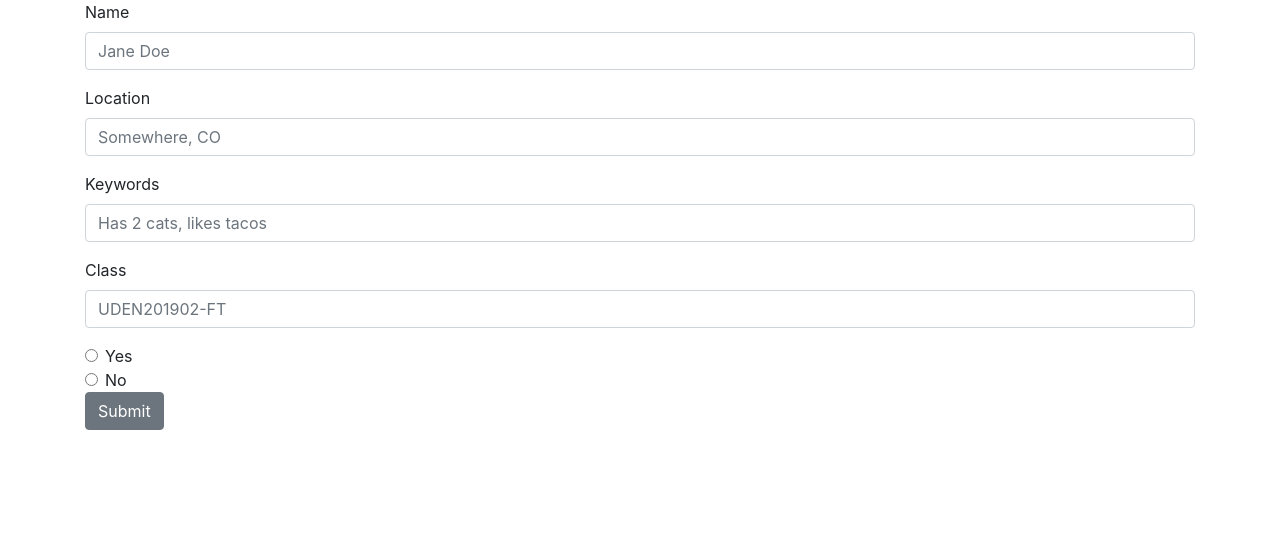
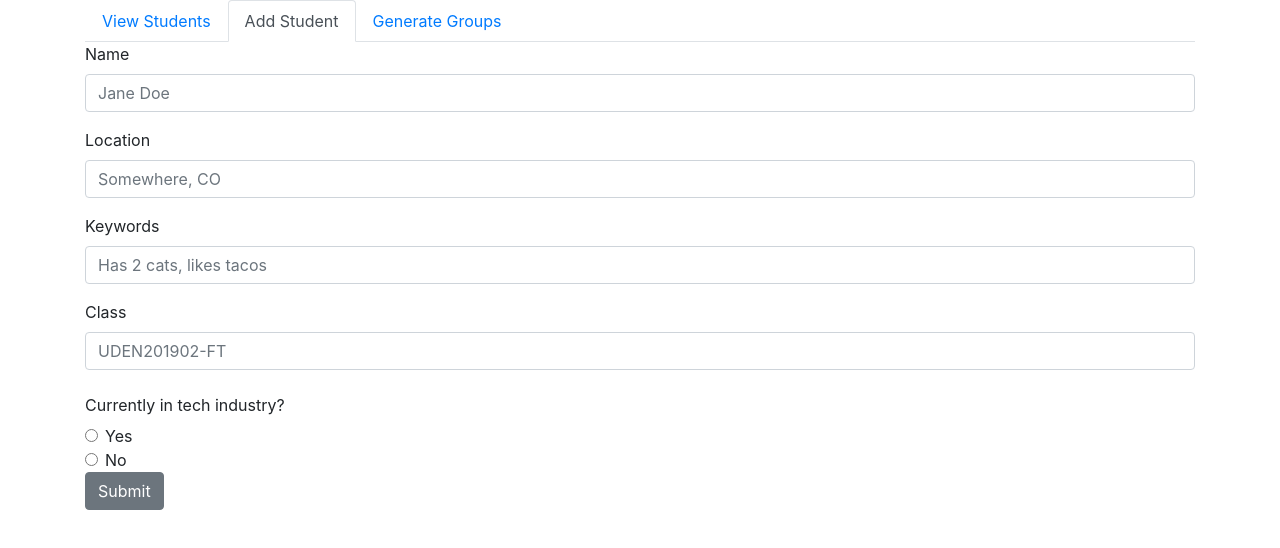
Before and after one commit to scwebd/student-manager, a React (Create React App) app in the folder client/: page /add in a window 1280 px wide. Shown: the top 548 px of the page. Built offline with nearby package versions, Linux system fonts and the light colour scheme.

Commit message:
Adding basic nav and plus 'add student' form tweaks

```diff
--- a/client/src/App.js
+++ b/client/src/App.js
@@ -1,6 +1,7 @@
 import React, { Component } from "react";
 import { Container, Row, Col } from "reactstrap";
 import { BrowserRouter as Router, Route } from "react-router-dom";
+import NavBar from "./components/NavBar";
 import AllStudents from "./pages/AllStudents";
 import AddStudent from "./pages/AddStudent";
 import GenerateGroups from "./pages/GenerateGroups";
@@ -11,6 +12,7 @@ class App extends Component {
             <Router>
                 <Container>
                     <>
+                        <NavBar />
                         <Route exact path="/" component={AllStudents} />
                         <Route exact path="/add" component={AddStudent} />
                         <Route exact path="/generate" component={GenerateGroups} />
--- /dev/null
+++ b/client/src/components/NavBar.js
@@ -0,0 +1,20 @@
+import React from "react";
+import { Nav, NavItem, NavLink } from "reactstrap";
+
+const NavBar = () => {
+    return (
+        <Nav tabs>
+            <NavItem>
+                <NavLink href="/" active={window.location.pathname === "/"}>View Students</NavLink>
+            </NavItem>
+            <NavItem>
+                <NavLink href="/add" active={window.location.pathname === "/add"}>Add Student</NavLink>
+            </NavItem>
+            <NavItem>
+                <NavLink href="/generate" active={window.location.pathname === "/generate"}>Generate Groups</NavLink>
+            </NavItem>
+        </Nav>
+    )
+}
+
+export default NavBar;
--- a/client/src/pages/AddStudent.js
+++ b/client/src/pages/AddStudent.js
@@ -76,6 +76,7 @@ class AddStudent extends Component {
                             onChange={this.handleInputChange}
                             placeholder="UDEN201902-FT" />
                     </FormGroup>
+                    <legend className="col-form-label">Currently in tech industry?</legend>
                     <FormGroup check>
                         <Label check>
                             <Input
```
